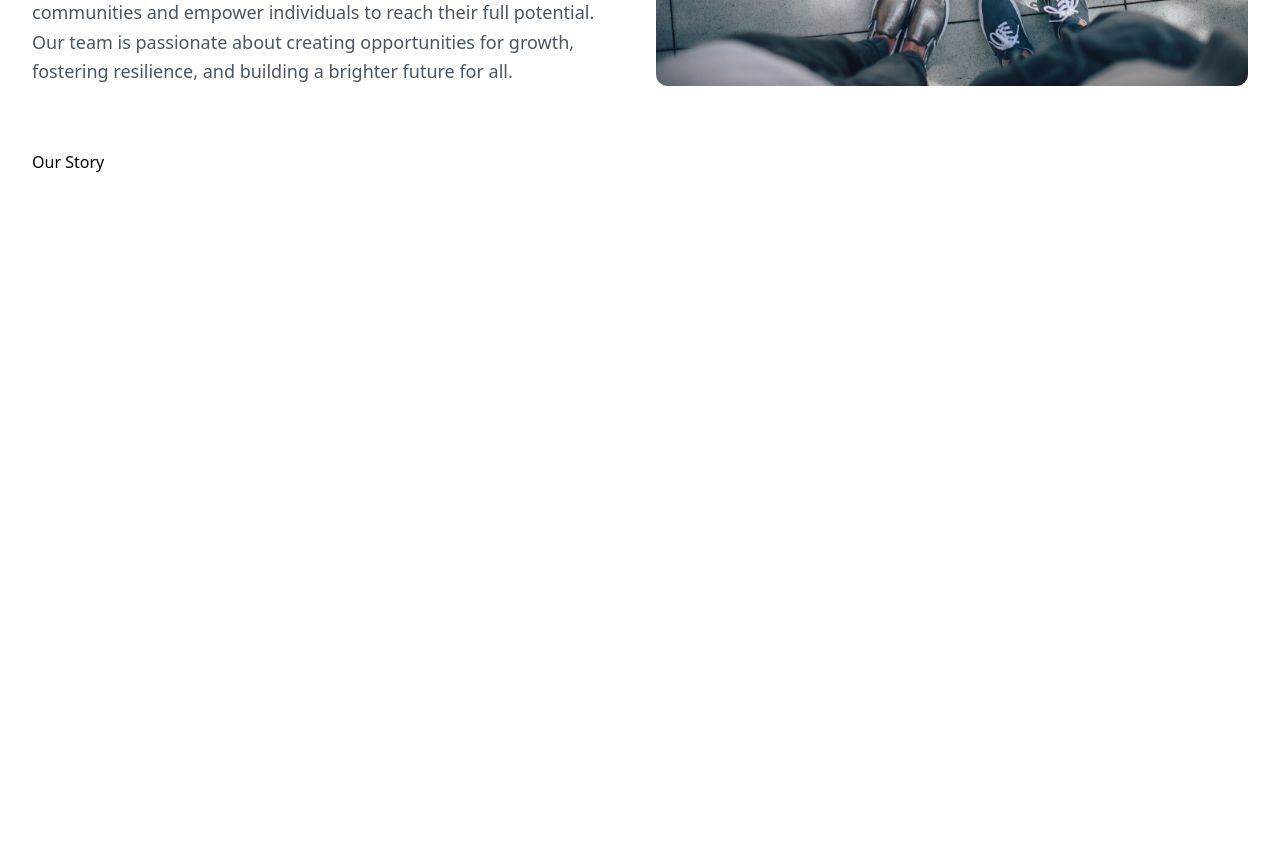
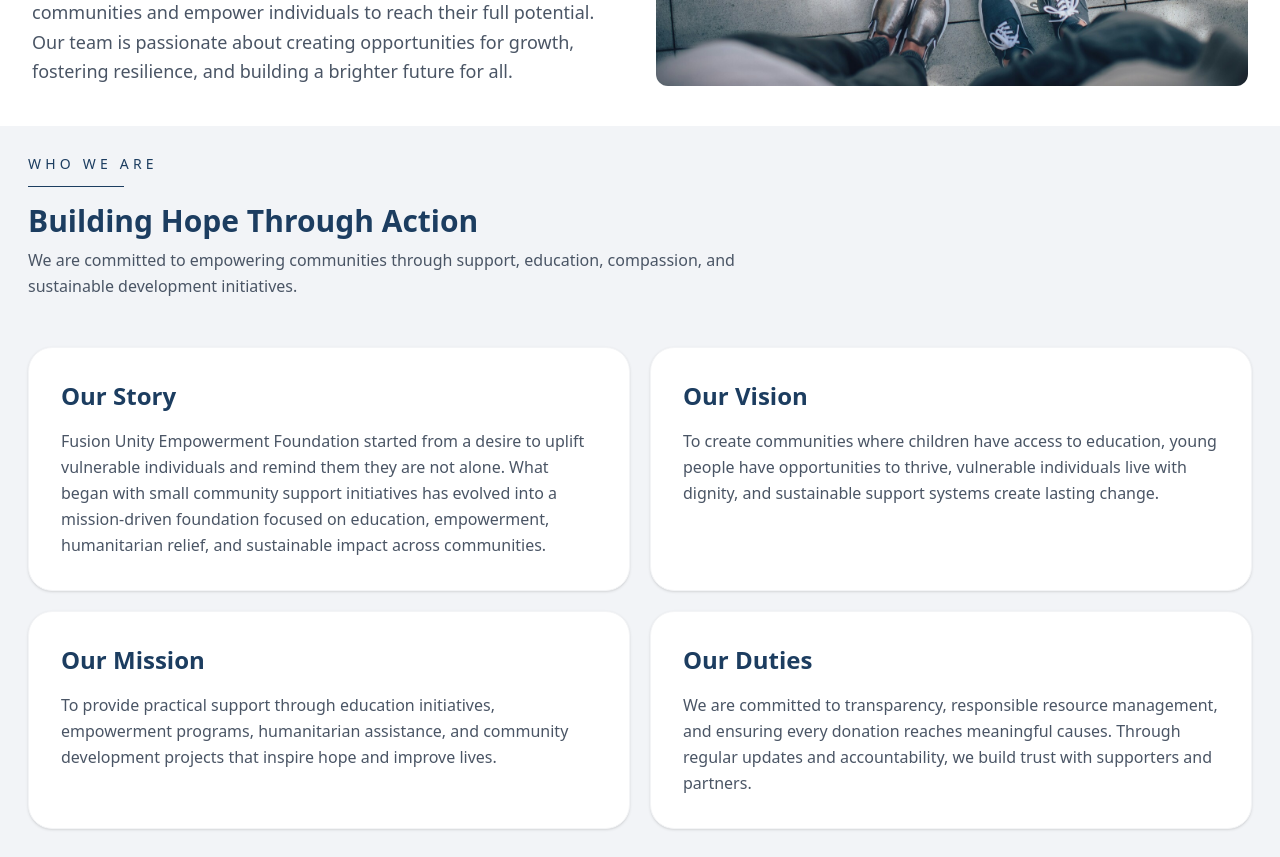
Before and after one commit to alimuhammeddev/fusionunity, a Next.js app: page /about in a window 1280 px wide. Shown: the part 900-1757 px from the top of the page. Before the commit the page ends 1074 px from the top, so only its background shows below. Built offline with nearby package versions, Linux system fonts and the light colour scheme.

Commit message:
still working on about us page

```diff
--- a/app/about/page.tsx
+++ b/app/about/page.tsx
@@ -64,12 +64,77 @@
             <Image src={about} alt="About" className="rounded-xl" />
           </div>
         </div>
+      </div>
 
-        <div className="mt-16">
-            <div>
-                <h1>Our Story</h1>
-                <p></p>
+      <div className="bg-[#F2F4F7]">
+        <div className="mt-10 max-w-7xl mx-auto md:p-7 p-4">
+          <div className="max-w-3xl">
+            <p className="uppercase tracking-[0.3em] text-sm text-[#1C3D60] font-medium">
+              Who We Are
+            </p>
+
+            <div className="w-24 h-px bg-[#1C3D60] mt-3"></div>
+
+            <h2 className="text-xl md:text-3xl font-bold text-[#1C3D60] mt-4">
+              Building Hope Through Action
+            </h2>
+
+            <p className="mt-2 text-gray-600 leading-relaxed">
+              We are committed to empowering communities through support,
+              education, compassion, and sustainable development initiatives.
+            </p>
+          </div>
+
+          <div className="mt-12 grid grid-cols-1 md:grid-cols-2 gap-5">
+            {/* Story */}
+            <div className="bg-white rounded-3xl md:p-8 p-5 shadow-sm border border-gray-100 hover:shadow-lg transition">
+              <h3 className="text-2xl font-bold text-[#1C3D60]">Our Story</h3>
+
+              <p className="mt-4 text-gray-600 leading-relaxed">
+                Fusion Unity Empowerment Foundation started from a desire to
+                uplift vulnerable individuals and remind them they are not
+                alone. What began with small community support initiatives has
+                evolved into a mission-driven foundation focused on education,
+                empowerment, humanitarian relief, and sustainable impact across
+                communities.
+              </p>
             </div>
+
+            {/* Vision */}
+            <div className="bg-white rounded-3xl md:p-8 p-5 shadow-sm border border-gray-100 hover:shadow-lg transition">
+              <h3 className="text-2xl font-bold text-[#1C3D60]">Our Vision</h3>
+
+              <p className="mt-4 text-gray-600 leading-relaxed">
+                To create communities where children have access to education,
+                young people have opportunities to thrive, vulnerable
+                individuals live with dignity, and sustainable support systems
+                create lasting change.
+              </p>
+            </div>
+
+            {/* Mission */}
+            <div className="bg-white rounded-3xl md:p-8 p-5 shadow-sm border border-gray-100 hover:shadow-lg transition">
+              <h3 className="text-2xl font-bold text-[#1C3D60]">Our Mission</h3>
+
+              <p className="mt-4 text-gray-600 leading-relaxed">
+                To provide practical support through education initiatives,
+                empowerment programs, humanitarian assistance, and community
+                development projects that inspire hope and improve lives.
+              </p>
+            </div>
+
+            {/* Duties */}
+            <div className="bg-white rounded-3xl md:p-8 p-5 shadow-sm border border-gray-100 hover:shadow-lg transition">
+              <h3 className="text-2xl font-bold text-[#1C3D60]">Our Duties</h3>
+
+              <p className="mt-4 text-gray-600 leading-relaxed">
+                We are committed to transparency, responsible resource
+                management, and ensuring every donation reaches meaningful
+                causes. Through regular updates and accountability, we build
+                trust with supporters and partners.
+              </p>
+            </div>
+          </div>
         </div>
       </div>
     </section>
```
